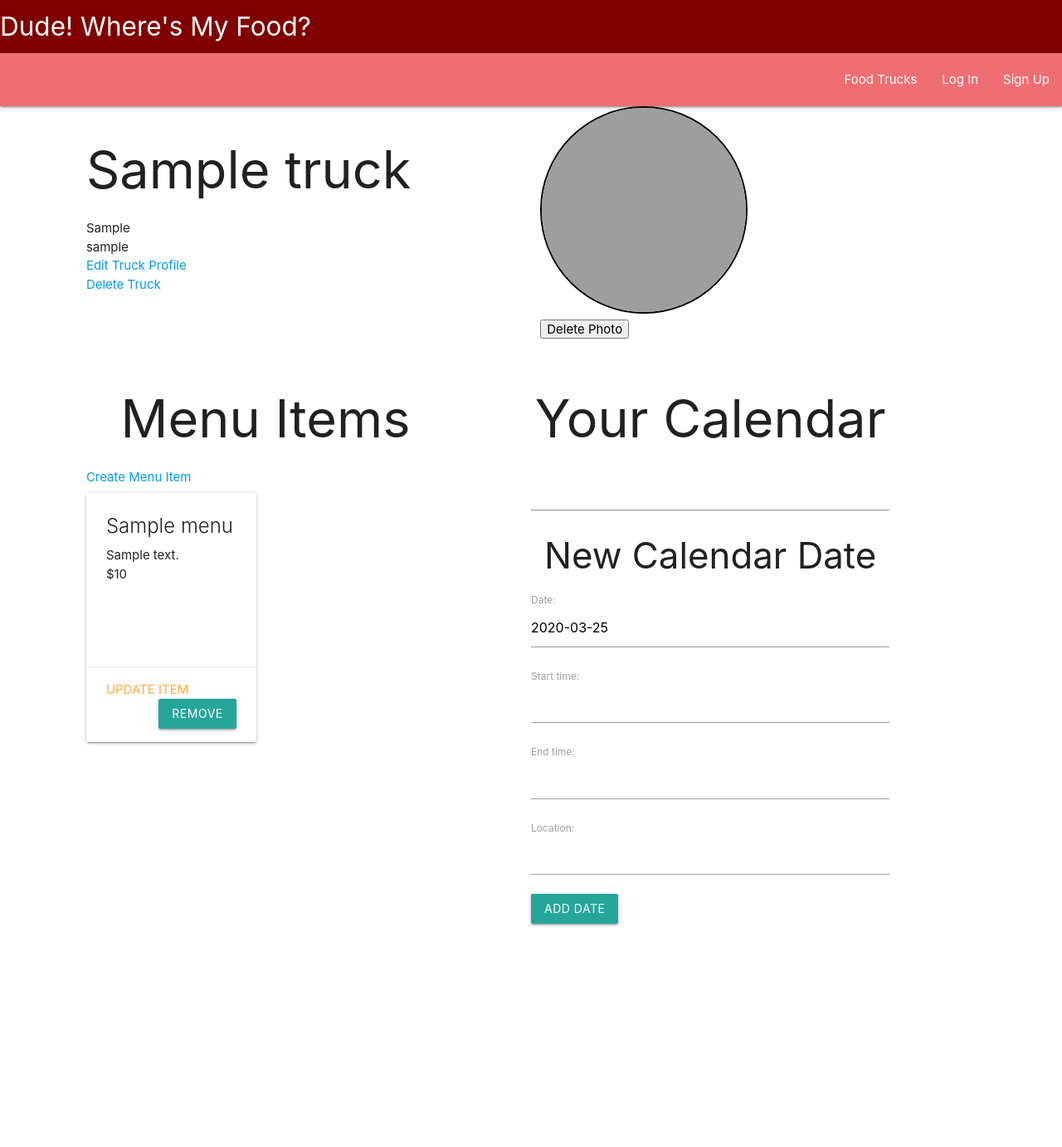
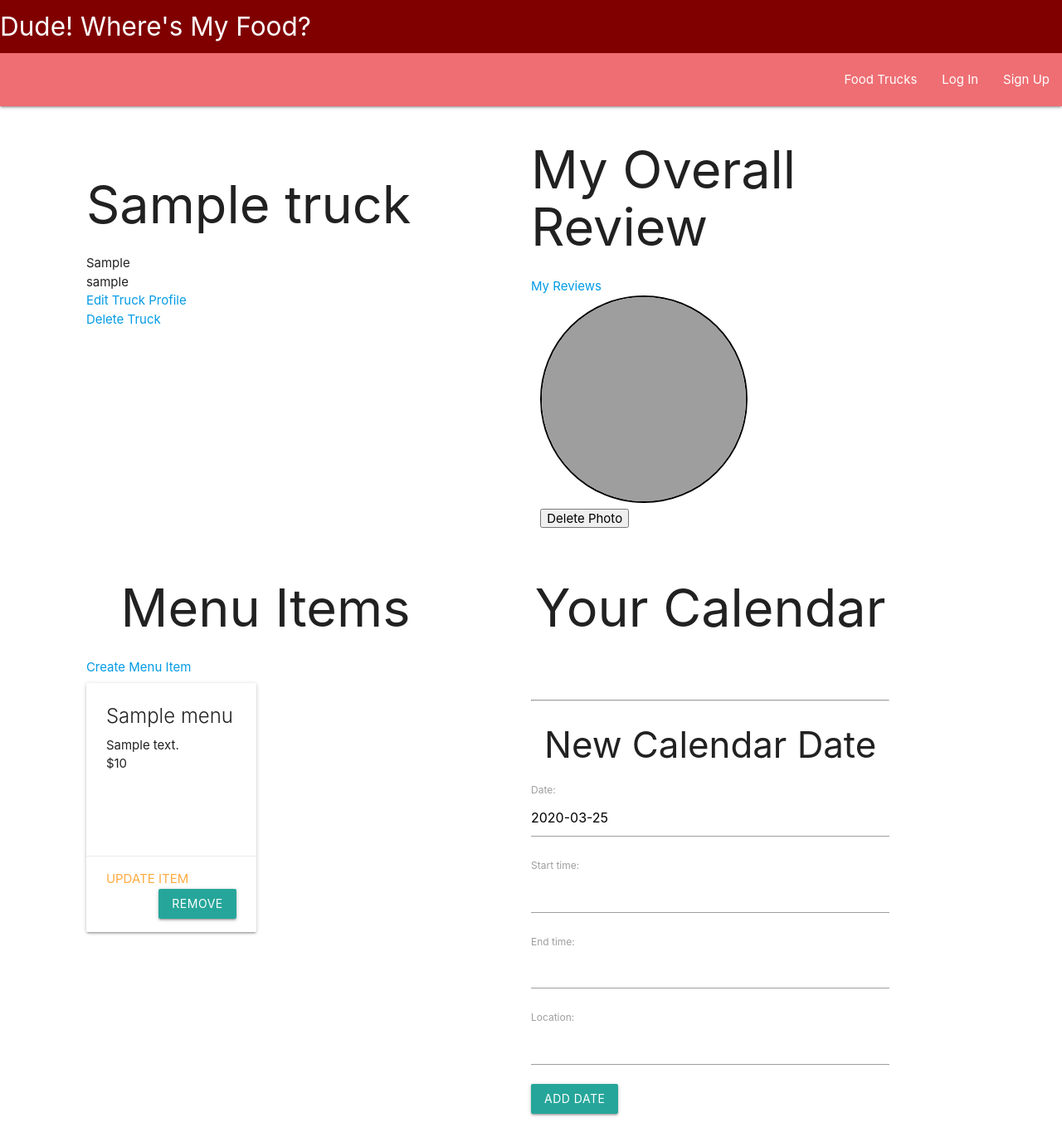
Before and after one commit to rjohnson0707/Dude-Wheres-My-Food, a Django app: page /truck/1/ in a window 1280 px wide. Shown: the whole page at 83% size. Before the commit the page ends 1116 px from the top, so only its background shows below. Run offline with Django 3.2, Linux system fonts and the light colour scheme; tables that the repository leaves empty hold one stand-in row (values such as "Sample post"); grey boxes are pictures that could not be loaded.

Commit message:
now have reviews viewable by the truck they are cast too

```diff
--- a/dwmf/templates/dwmf/truck_detail.html
+++ b/dwmf/templates/dwmf/truck_detail.html
@@ -12,6 +12,12 @@
                 <br>
                 <a href="{% url 'truck_delete' truck.pk %}">Delete Truck</a>
         </div>
+    </div>
+
+<!-- Review containter and info -->
+    <div class="container">
+        <h1>My Overall Review</h1>
+        <a href="{%url 'truck_reviews' truck.id%}">My Reviews</a>
     </div>
 
     <!-- Photo container and info -->
--- a/dwmf/urls.py
+++ b/dwmf/urls.py
@@ -19,6 +19,7 @@ urlpatterns = [
     path('truck/<int:truck_id>/', views.truck_detail, name='truck_detail'),
     path('truck/<int:truck_id>/create', views.menu_create, name='menu_create'),
     path('truck/<int:pk>/update', views.TruckUpdate.as_view(), name='truck_update'),
+    path('truck/<int:truck_id>/reviews', views.truck_reviews, name='truck_reviews'),
     path('truck/<int:pk>/delete/', views.TruckDelete.as_view(), name='truck_delete'),
     path('truck/<int:truck_id>/truck_photo/', views.truck_photo, name='truck_photo'),
     path('truck/<int:truck_id>/delete/', views.delete_truck_photo, name='delete_truck_photo'),
--- a/dwmf/views.py
+++ b/dwmf/views.py
@@ -6,7 +6,7 @@ from django.contrib.auth.decorators import login_required
 from django.contrib.auth.mixins import LoginRequiredMixin
 from django.views.generic.edit import CreateView, UpdateView, DeleteView
 from django.views.generic import ListView, DetailView
-from .models import Truck, User, Profile, Menu, Calendar, ProfilePhoto, TruckPhoto
+from .models import Truck, User, Profile, Menu, Calendar, ProfilePhoto, TruckPhoto, Review
 from .forms import ExtendedUserCreationForm, ProfileForm, MenuForm, CalendarForm, EditUser, ReviewForm, MenuUpdate, TruckUpdate
 from datetime import date, time, timezone, datetime
 import uuid
@@ -172,6 +172,10 @@ def add_review(request, truck_id):
         new_review.save()
     return redirect('index_detail', truck_id=truck_id)
 
+def truck_reviews(request, truck_id):
+    reviews = Review.objects.filter(truck=truck_id)
+    return render(request, 'dwmf/truck_reviews.html', {'reviews':reviews, 'truck_id':truck_id})
+
 
 def add_calendar(request, truck_id):
 
```
Also changed, not shown: dwmf/templates/dwmf/truck_reviews.html (added, +8 -0 lines).
